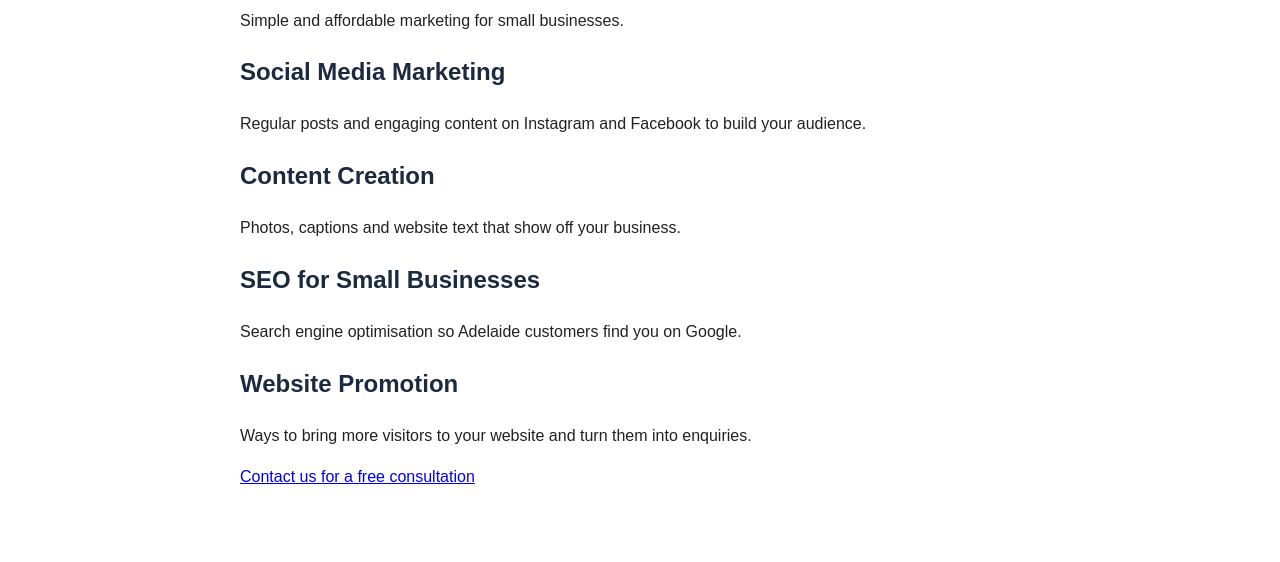
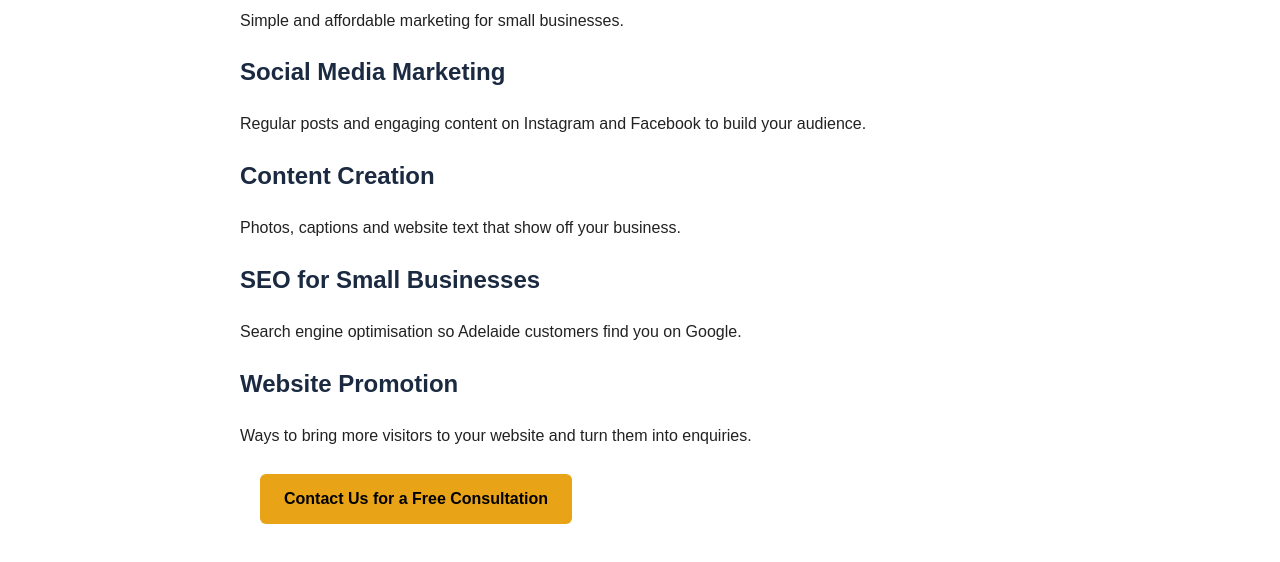
Before and after one commit to agas0002/agas0002, a plain HTML site: page services.html in a window 1280 px wide. Shown: the part 140-702 px from the top of the page. Drawn offline with Linux system fonts and the light colour scheme.

Commit message:
Update services.html

```diff
--- a/services.html
+++ b/services.html
@@ -31,6 +31,6 @@
   <p>Search engine optimisation so Adelaide customers find you on Google.</p>
   <h2>Website Promotion</h2>
   <p>Ways to bring more visitors to your website and turn them into enquiries.</p>
-  <p><a href="contact.html">Contact us for a free consultation</a></p>
+  <p><a class="button" href="contact.html">Contact Us for a Free Consultation</a></p>
 </body>
 </html>
```
